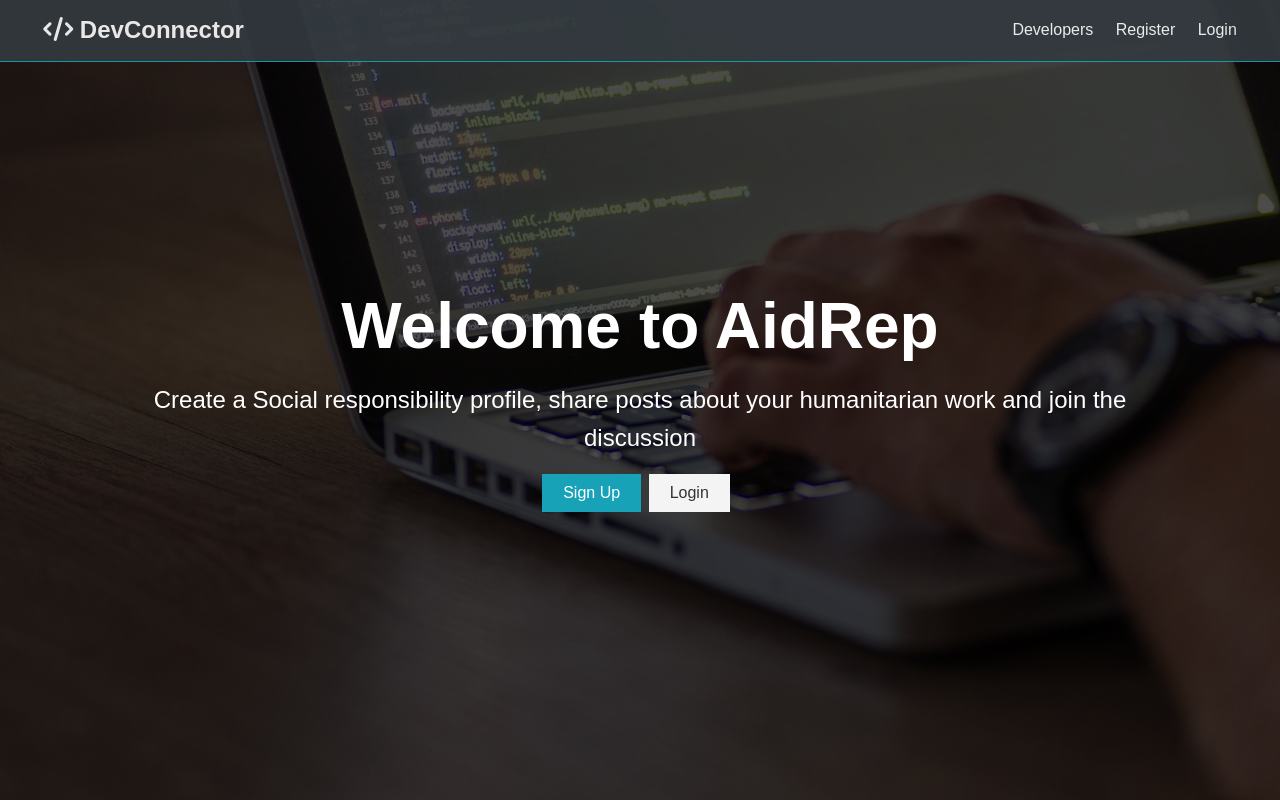
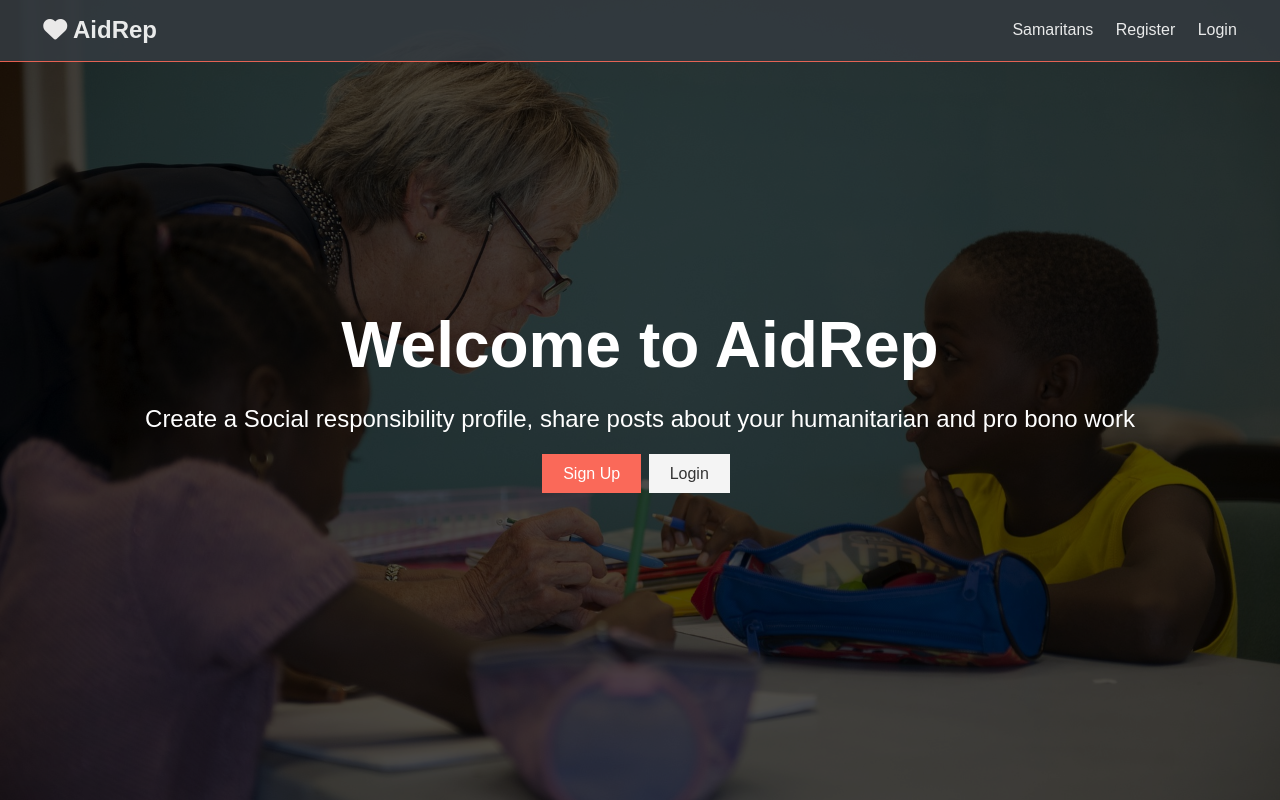
Before and after one commit to Kason7/devconnector, a React (Create React App) app in the folder client/: page / in a window 1280 px wide. Built offline with nearby package versions, Linux system fonts and the light colour scheme; no server answers; the HTML template or start-up script is replaced by a standard one.

Commit message:
Updating colors and subject of project

```diff
--- a/client/src/App.css
+++ b/client/src/App.css
@@ -1,6 +1,6 @@
 /* Global Styles */
 :root {
-  --primary-color: #17a2b8;
+  --primary-color: #fa6959;
   --dark-color: #343a40;
   --light-color: #f4f4f4;
   --danger-color: #dc3545;
@@ -333,7 +333,7 @@ button {
 /* Landing Page */
 .landing {
   position: relative;
-  background: url('./img/showcase.jpg') no-repeat center center/cover;
+  background: url('./img/school-2985703_1920.jpg') no-repeat center center/cover;
   height: 100vh;
 }
 
--- a/client/src/components/layout/Landing.js
+++ b/client/src/components/layout/Landing.js
@@ -15,7 +15,7 @@ const Landing = ({ isAuthenticated }) => {
           <h1 className='x-large'>Welcome to AidRep</h1>
           <p className='lead'>
             Create a Social responsibility profile, share posts about your
-            humanitarian work and join the discussion
+            humanitarian and pro bono work
           </p>
           <div className='buttons'>
             <Link to='register' className='btn btn-primary'>
--- a/client/src/components/layout/Navbar.js
+++ b/client/src/components/layout/Navbar.js
@@ -8,7 +8,7 @@ export const Navbar = ({ auth: { isAuthenticated, loading }, logout }) => {
   const authLinks = (
     <ul>
       <li>
-        <Link to='/profiles'>Developers</Link>
+        <Link to='/profiles'>Samaritans</Link>
       </li>
       <li>
         <Link to='/posts'>Posts</Link>
@@ -31,7 +31,7 @@ export const Navbar = ({ auth: { isAuthenticated, loading }, logout }) => {
   const guestLinks = (
     <ul>
       <li>
-        <Link to='/profiles'>Developers</Link>
+        <Link to='/profiles'>Samaritans</Link>
       </li>
       <li>
         <Link to='/register'>Register</Link>
@@ -46,7 +46,7 @@ export const Navbar = ({ auth: { isAuthenticated, loading }, logout }) => {
     <nav className='navbar bg-dark'>
       <h1>
         <Link to='/'>
-          <i className='fas fa-code'></i> DevConnector
+          <i className='fas fa-heart'></i> AidRep
         </Link>
       </h1>
       {!loading && (
--- a/client/src/components/profiles/Profiles.js
+++ b/client/src/components/profiles/Profiles.js
@@ -16,10 +16,10 @@ const Profiles = ({ getProfiles, profile: { profiles, loading } }) => {
         <Spinner />
       ) : (
         <Fragment>
-          <h1 className='large text-primary'>Developers</h1>
+          <h1 className='large text-primary'>Samaritans</h1>
           <p className='lead'>
             <i className='fab fa-connectdevelop'></i> Browse and connect with
-            developers
+            samaritans
           </p>
           <div className='profiles'>
             {profiles.length > 0 ? (
--- a/package.json
+++ b/package.json
@@ -13,13 +13,14 @@
   "author": "Kasper Sonne",
   "license": "MIT",
   "dependencies": {
+    "axios": "^0.19.2",
     "bcryptjs": "^2.4.3",
     "config": "^3.3.1",
     "express": "^4.17.1",
     "express-validator": "^6.5.0",
     "gravatar": "^1.8.0",
     "jsonwebtoken": "^8.5.1",
-    "mongoose": "^5.9.14",
+    "mongoose": "^5.9.18",
     "request": "^2.88.2"
   },
   "devDependencies": {
```
Also changed, not shown: client/src/img/school-2985703_1920.jpg (added), 1 other file (tests, documents, lock files or other folders).
